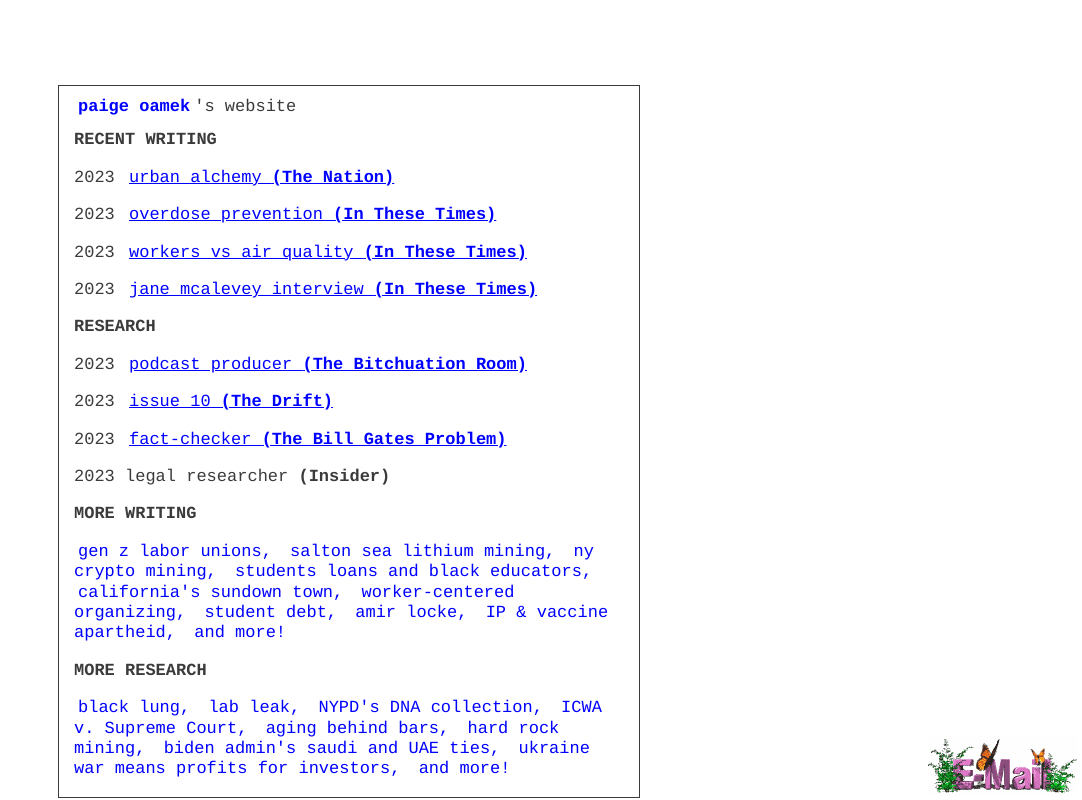
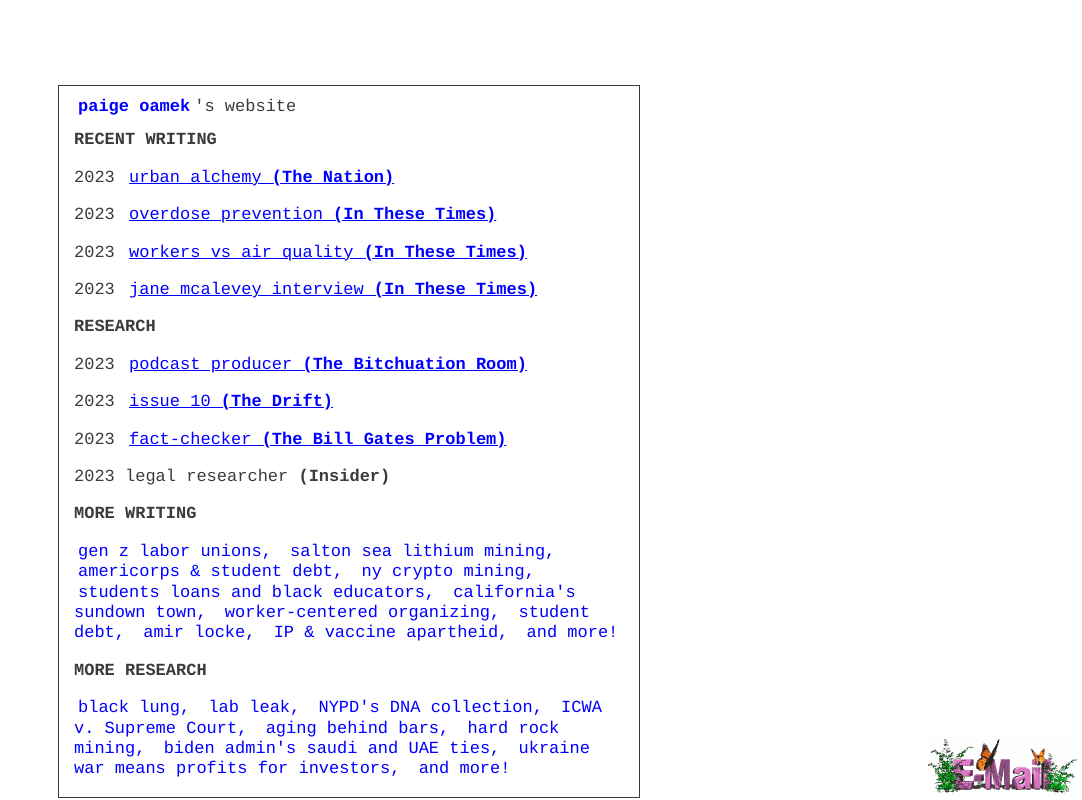
Before and after one commit to paigehtml/paigehtml.github.io, a plain HTML site: page index.html in a window 1280 px wide. Shown: the whole page, without its empty margins (198-1280 px from the left). Drawn offline with nearby package versions, Linux system fonts and the light colour scheme.

Commit message:
forgot one oops

```diff
--- a/index.html
+++ b/index.html
@@ -31,6 +31,7 @@
         <h2 class="smallerHeader">MORE WRITING</h2>
         <p class="pWithLinks"> <a class="paragraphLink" target="_blank" href="https://www.thenation.com/article/activism/may-day-young-people-gen-z-labor-unions/">gen z labor unions,</a>
             <a class="paragraphLink" target="_blank" href="https://inthesetimes.com/article/lithium-mining-california-salton-sea-green-energy">salton sea lithium mining,</a>
+            <a class="paragraphLink" target="_blank" href="https://www.thenation.com/article/politics/americorps-student-loan-debt-forgiveness-biden/">americorps & student debt,</a>
             <a class="paragraphLink" target="_blank" href="https://prospect.org/environment/electrical-workers-union-fights-to-expand-crypto-mining-in-new-york/">ny crypto mining,</a>
             <a class="paragraphLink" target="_blank" href="https://inthesetimes.com/article/student-debt-cancellation-black-educators-labor-chicago-teachers-union">students loans and black educators,</a>
             <a class="paragraphLink" target="_blank" href="https://inthesetimes.com/article/culver-city-california-progressive-daniel-lee-policing-rent-control-corporate-power-reparations">california's sundown town,</a>
```
